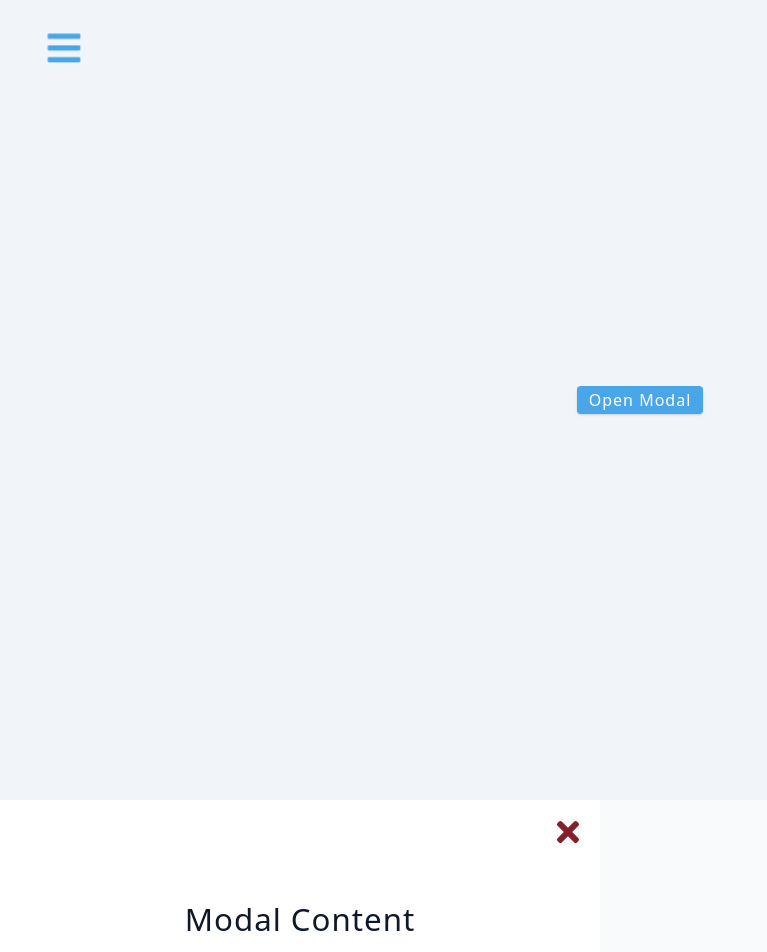
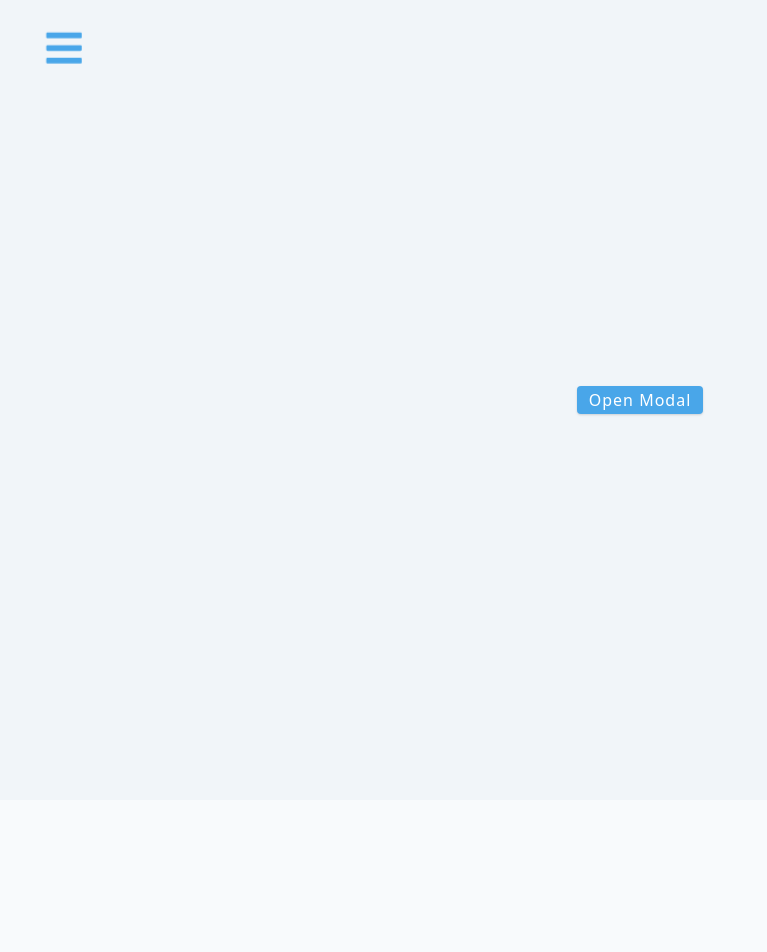
Before and after one commit to stormymayday/react-sidebar-modal, a Next.js app: page / in a window 1280 px wide. Shown: the top 952 px of the page, without its empty margins (0-767 px from the left). After the commit the page ends 800 px from the top, so only its background shows below. Built offline with nearby package versions, Linux system fonts and the light colour scheme.

Commit message:
fixed modal className bug

```diff
--- a/app/globals.css
+++ b/app/globals.css
@@ -305,7 +305,7 @@ Modal
     left: 0;
     width: 100%;
     height: 100%;
-    background: rgba(0, 0, 0, 0.05);
+    background: rgba(0, 0, 0, 0.5);
     display: grid;
     place-items: center;
     /* hidden by default */
@@ -319,7 +319,7 @@ Modal
     visibility: visible;
     opacity: 1;
     transition-property: opacity;
-    transition-duration: 2s;
+    transition-duration: 0.7s;
 }
 
 .modal-container {
--- a/components/Modal.tsx
+++ b/components/Modal.tsx
@@ -9,7 +9,7 @@ function Modal() {
     return (
         <div
             className={
-                isModalOpen ? "modal-overlay show-modal" : "modal-container"
+                isModalOpen ? "modal-overlay show-modal" : "modal-overlay"
             }
         >
             <div className="modal-container">
```
